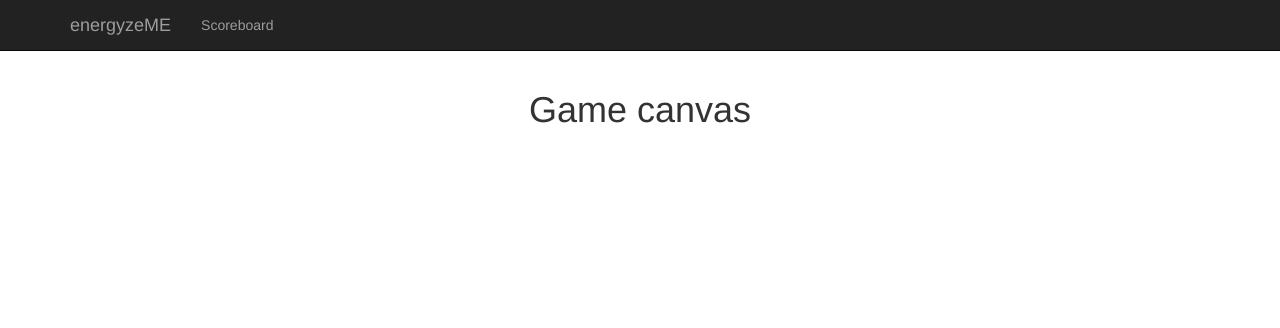
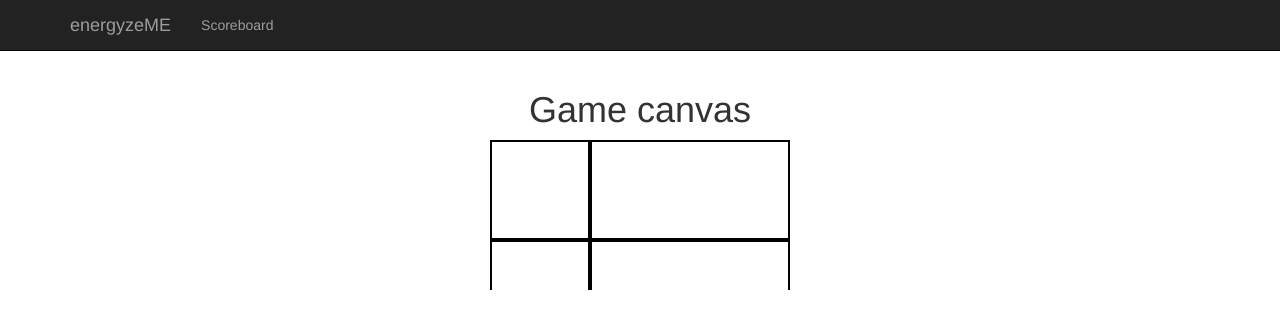
Before and after one commit to UNC-HackDuke-14/game, a plain HTML site: page index.html in a window 1280 px wide. Drawn offline with Linux system fonts and the light colour scheme.

Commit message:
game stuff

```diff
--- a/index.html
+++ b/index.html
@@ -27,8 +27,6 @@
     <!--[if lt IE 9]>
         <script src="https://oss.maxcdn.com/libs/html5shiv/3.7.0/html5shiv.js"></script>
         <script src="https://oss.maxcdn.com/libs/respond.js/1.4.2/respond.min.js"></script>
-        <script src="./javascript/easeljs-0.7.1.min.js"></script>
-        <script src="./javascript/game.js"></script>
     <![endif]-->
 
 </head>
@@ -80,6 +78,9 @@
     <!-- Bootstrap Core JavaScript -->
     <script src="js/bootstrap.min.js"></script>
 
+    <!-- Game javascript -->
+    <script src="./javascript/easeljs-0.7.1.min.js"></script>
+    <script src="./javascript/game.js"></script>
 </body>
 
 </html>
--- a/javascript/game.js
+++ b/javascript/game.js
@@ -6,13 +6,19 @@ var stage;
 
 function init() {
     stage = new createjs.Stage("gameCanvas");
-    circle = new createjs.Shape();
-    circle.graphics.beginFill("red").drawCircle(0, 0, 40);
-    circle.x = circle.y = 50;
-    stage.addChild(circle);
+    paintBox(0, 0, stage);
+    paintBox(100,0,stage);
+    paintBox(0,100,stage);
+    paintBox(100,100,stage);
+}
+
+function paintBox(x, y, stage) {
+    box = new createjs.Shape();
+    box.graphics.beginFill("black").drawRect(x, y, x + 100, y + 100).beginFill("white").drawRect(x + 2, y + 2, x + 96, y + 96);
+    stage.addChild(box);
     stage.update();
 }
 
-document.ready(function () {
+$('document').ready(function () {
     init();
 });
```
